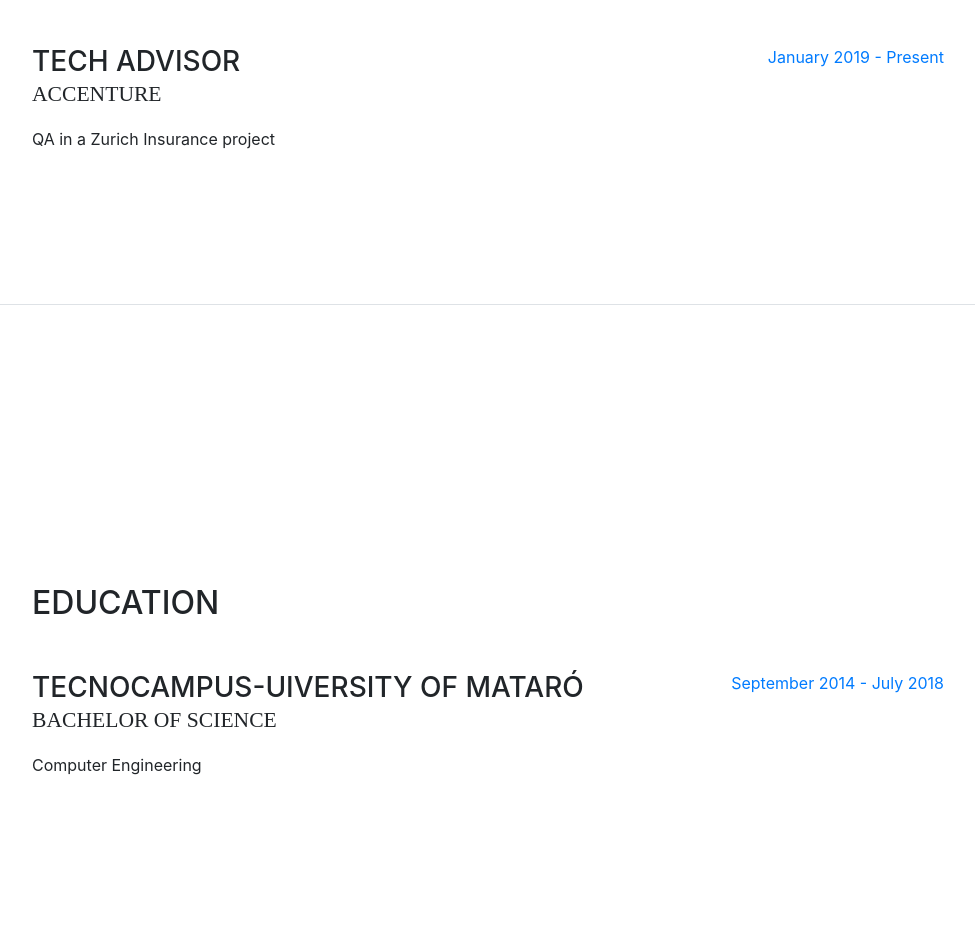
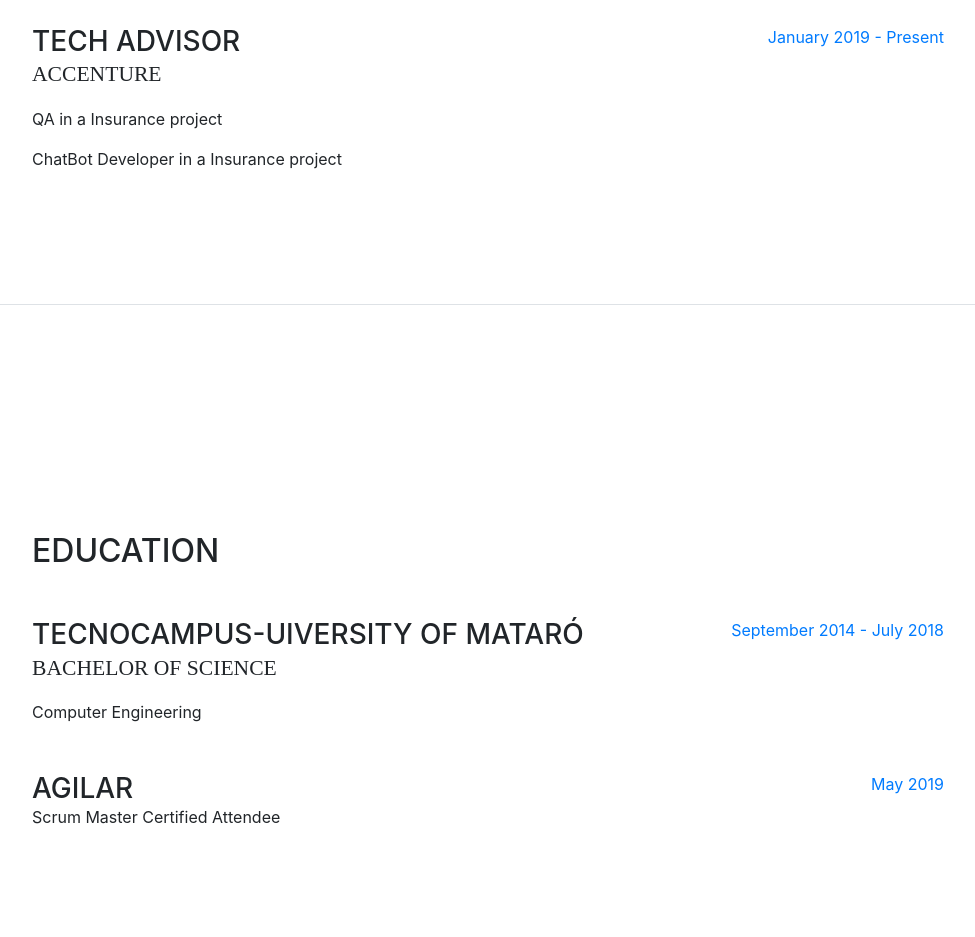
Before and after one commit to AlbertGomezReverter/albertgomezreverter.github.io, a website with bundled scripts: page index.html in a window 1280 px wide. Shown: the part 1295-2232 px from the top of the page, without its empty margins (288-1263 px from the left). Built offline with nearby package versions, Linux system fonts and the light colour scheme; a web font is replaced by a local one.

Commit message:
update node and add education

```diff
--- a/index.html
+++ b/index.html
@@ -131,7 +131,8 @@
           <div class="resume-content mr-auto">
             <h3 class="mb-0">Tech Advisor</h3>
             <div class="subheading mb-3">Accenture</div>
-            <p>QA in a Zurich Insurance project</p>
+            <p>QA in a Insurance project</p>
+            <p>ChatBot Developer in a Insurance project</p>
           </div>
           <div class="resume-date text-md-right">
             <span class="text-primary">January 2019 - Present</span>
@@ -167,6 +168,16 @@
             <span class="text-primary">September 2014 - July 2018</span>
           </div>
         </div>
+        <div class="resume-item d-flex flex-column flex-md-row mb-5">
+          <div class="resume-content mr-auto">
+            <h3 class="mb-0">Agilar</h3>
+            <div>Scrum Master Certified Attendee</div>
+          </div>
+          <div class="resume-date text-md-right">
+            <span class="text-primary"> May 2019</span>
+          </div>
+        </div>
+
 
 
         <!-- <div class="resume-item d-flex flex-column flex-md-row">
```
